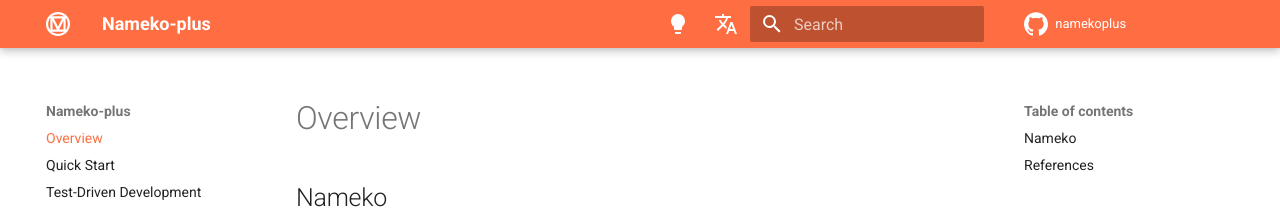
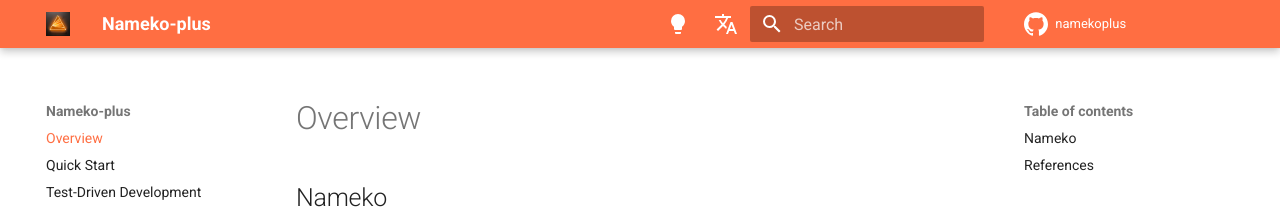
Before and after one commit to Bryanthelol/nameko-plus-doc-en, an MkDocs documentation site: the page built from docs/index.md, in a window 1280 px wide. Shown: the top 209 px of the page. Built offline with MkDocs 1.6.1 and Material for MkDocs 9.7.7, drawn with Linux system fonts in a browser that asks for light colours; comment, search, counter and statistics services are not loaded.

Commit message:
update doc

```diff
--- a/mkdocs.yml
+++ b/mkdocs.yml
@@ -25,7 +25,8 @@ copyright: Copyright &copy; 2023 Bryant He
 theme:
   name: material
   language: en
-  # logo: assets/logo.png
+  logo: assets/IMG_0976_little.png
+  favicon: assets/IMG_0976_little.png
   icon:
     logo: simple/materialdesign
     repo: simple/github
```
Also changed, not shown: docs/assets/IMG_0976_little.png (added).
